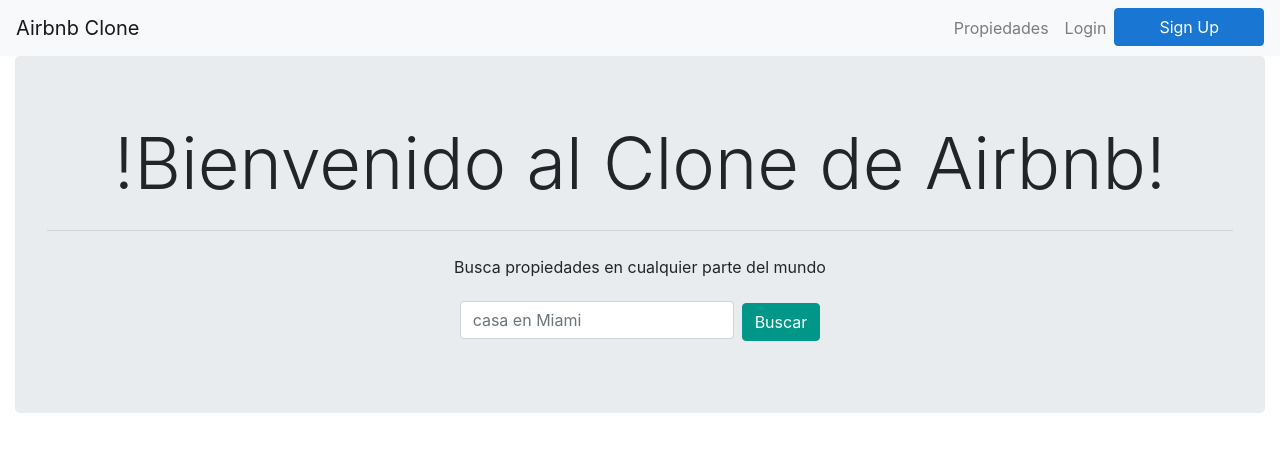
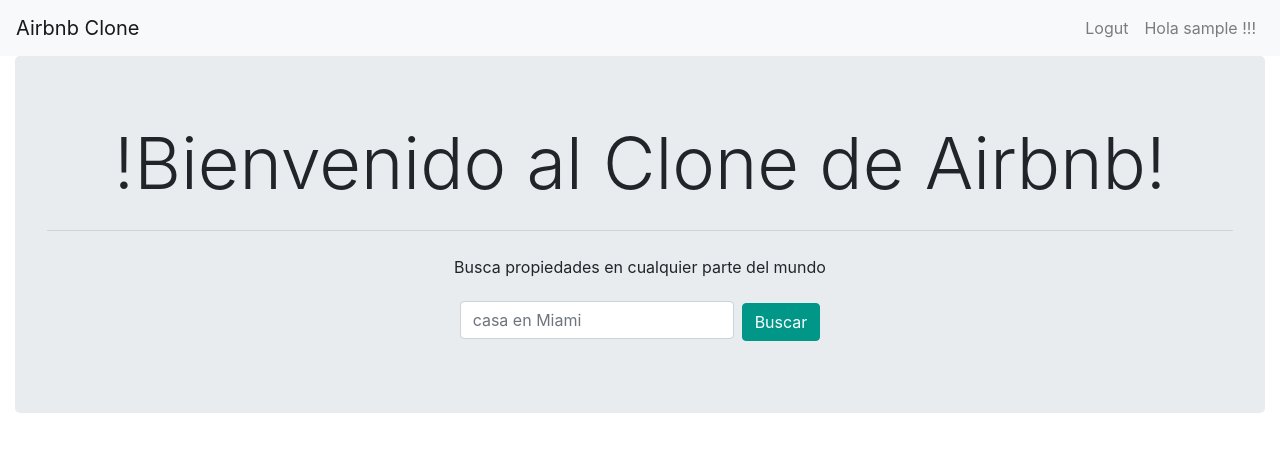
Before and after one commit to LigorioSalgado/b22-airbnb-clone, a React app: page / in a window 1280 px wide. Shown: the top 452 px of the page. Built offline with nearby package versions, Linux system fonts and the light colour scheme; sample sign-in values are in the browser's storage.

Commit message:
navbar completed

```diff
--- a/src/Routes.js
+++ b/src/Routes.js
@@ -8,6 +8,7 @@
 import Signup from './components/Signup/Signup';
 import Home from './components/Home/Home';
 import Login from './components/Login/Login';
+import Logout from './components/Logout/Logout';
 
 class Routes extends Component {
 
@@ -20,6 +21,8 @@
                 <Route exact path='/signup' component={Signup}/>
                 <Route exact path='/login' component={Login}/>
                 <Route exact path='/' component={Home}/>
+                <Route exact path='/logout' component={Logout}/>
+
 
 
             </main>
--- /dev/null
+++ b/src/components/Logout/Logout.js
@@ -0,0 +1,15 @@
+import React, { Component } from 'react';
+import {Redirect} from 'react-router-dom';
+
+
+class Logout extends Component{
+
+
+    render(){
+        localStorage.removeItem('token');
+        return <Redirect to="/"/>
+    }
+
+}
+
+export default Logout;
--- a/src/components/Navbar/Navbar.js
+++ b/src/components/Navbar/Navbar.js
@@ -8,31 +8,31 @@
 
 
     checkAuthenticatedUser = () => {
-       if(true){
+       if(isAuthenticated()){
            return(
-               <div>
+             <ul className="navbar-nav ml-auto">
                     <li className="nav-item">
-                        <Link className="nav-link">Logut</Link>
+                        <Link className="nav-link" to="/logout" >Logut</Link>
                     </li>
                      <li className="nav-item">
-                        <Link className="nav-link">
+                        <Link className="nav-link" to="/me">
                             Hola {payload().username} !!!
                         </Link>
                      </li>
 
-               </div>
+               </ul>
            )
        }else{
             return(
-                <div>
+                <ul className="navbar-nav ml-auto">
                     <li className="nav-item">
-                        <Link className="nav-link">Login</Link>
+                        <Link className="nav-link" to="/login">Login</Link>
                     </li>
                      <li className="nav-item">
-                        <Link className="btn btn-signup">Signup</Link>
+                        <Link className="btn btn-signup" to="/signup">Signup</Link>
                      </li>
 
-               </div>
+               </ul>
             )
 
        }
@@ -50,17 +50,9 @@
                 </button>
 
                 <div className="collapse navbar-collapse" id="collapseAirbnb">
-                    <ul className="navbar-nav ml-auto">
-                        <li className="nav-item">
-                            <a className="nav-link">Propiedades</a>
-                        </li>
-                        <li className="nav-item">
-                            <a className="nav-link">Login</a>
-                        </li>
-                        <li className="nav-item">
-                            <a className="btn btn-signup">Sign Up</a>
-                        </li>
-                    </ul>
+
+                       {this.checkAuthenticatedUser()}
+
 
                 </div>
 
```
